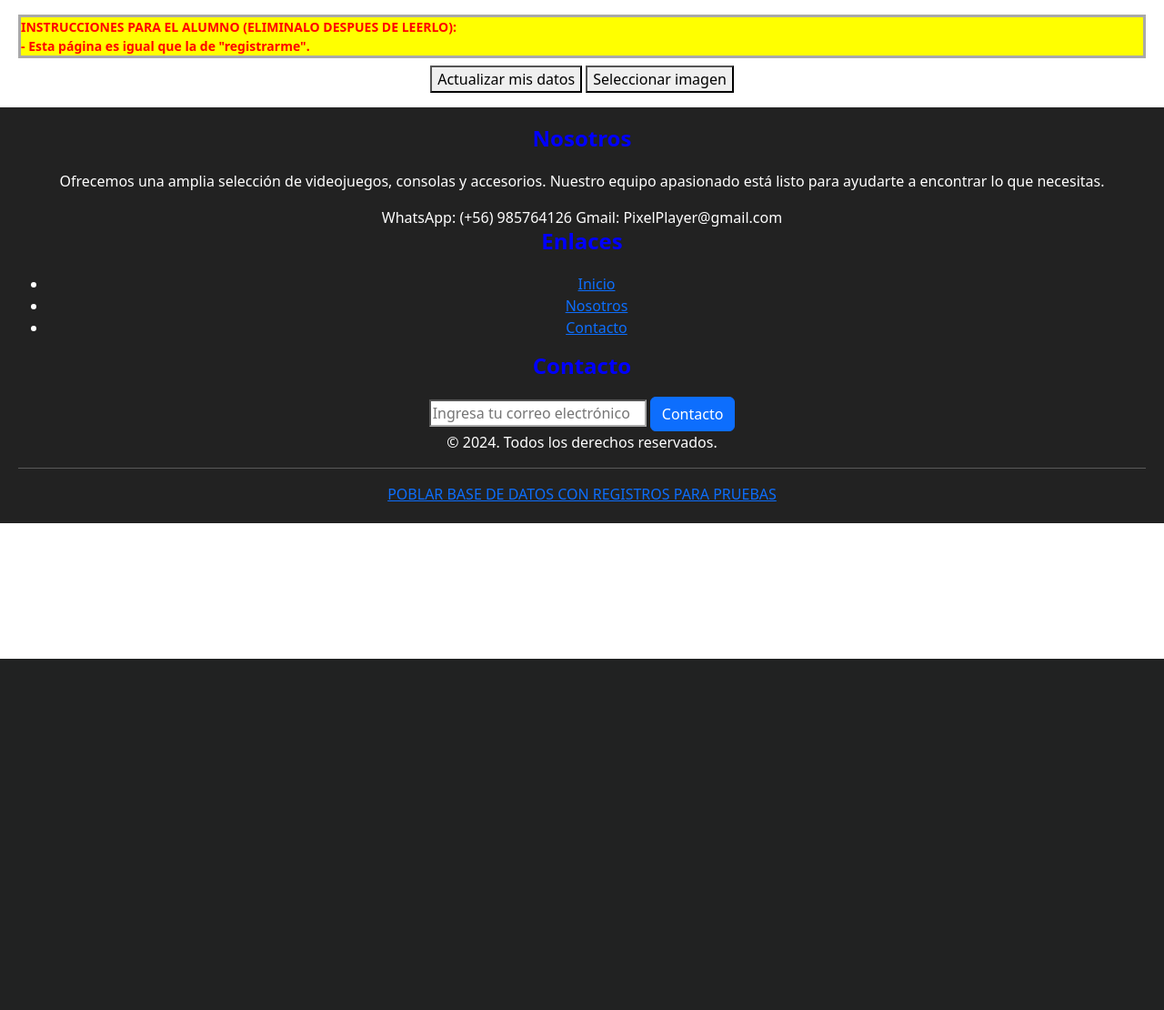
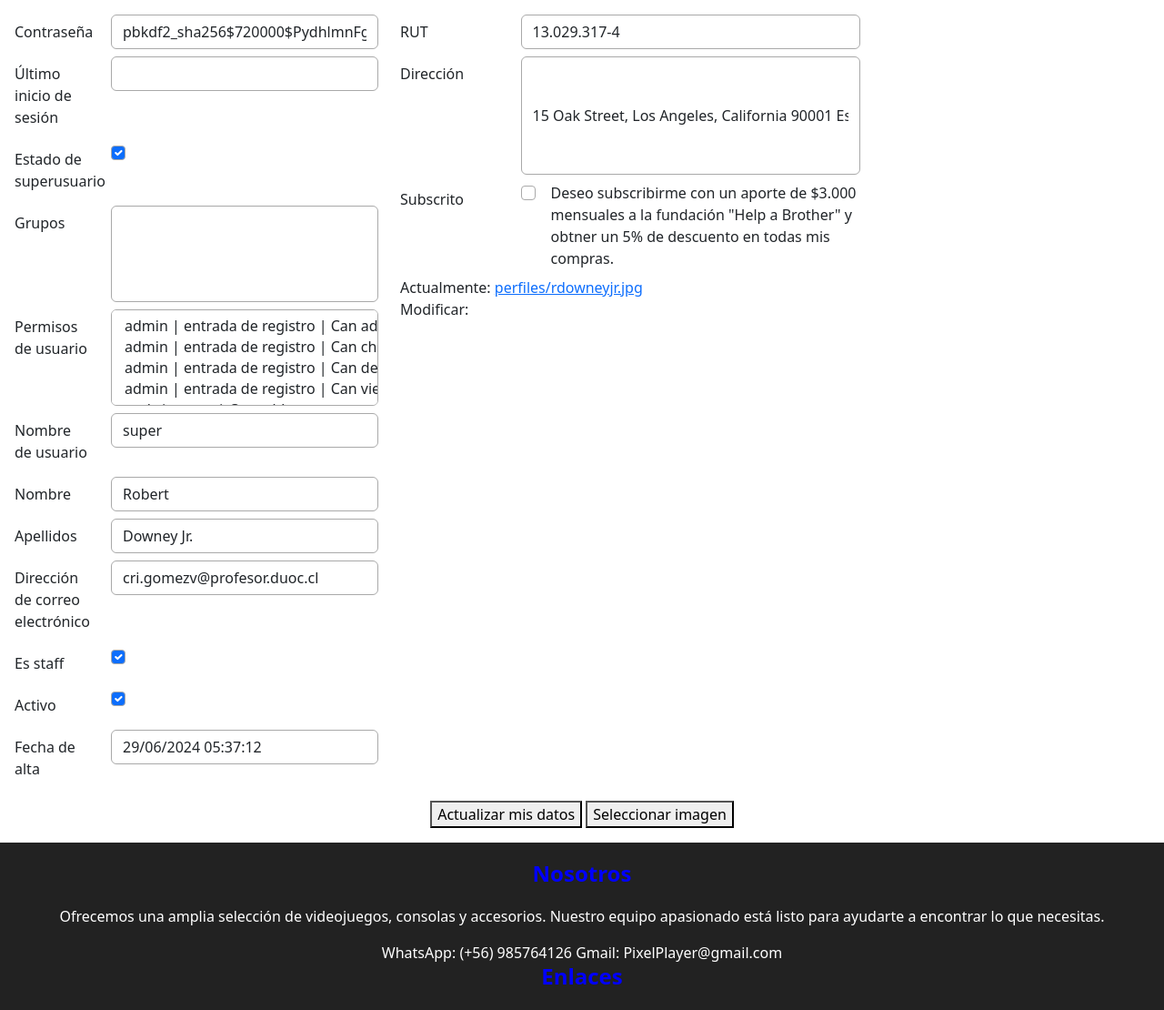
Before and after one commit to moises2312/Django, a Django app: page /misdatos in a window 1280 px wide. Shown: the part 76-1186 px from the top of the page at 91% size. Before the commit the page ends 800 px from the top, so only its background shows below. Run offline with Django 4.2, Linux system fonts and the light colour scheme; a user stored in the database is signed in; data comes from the database, SQL or seed files in the repository; both versions use the stored data as it was after the commit; lists and menus that the app fills with data are empty; some libraries are stand-ins or nearby versions.

Commit message:
Mis datos incompleto

```diff
--- a/core/templates/core/misdatos.html
+++ b/core/templates/core/misdatos.html
@@ -8,9 +8,22 @@
 
     {% csrf_token %}
 
-    <div class="instrucciones-para-el-alumno">
-      INSTRUCCIONES PARA EL ALUMNO (ELIMINALO DESPUES DE LEERLO):<br>
-      - Esta página es igual que la de "registrarme". <br>
+    <div class="row">
+
+      <!-- AREA DE DATOS BASICOS: username, nombre, apellidos, correo y contraseñas -->
+      <div class="col-sm-12 col-md-4">
+
+        {{ form_usuario|as_bootstrap_form }}
+
+      </div>
+
+      <!-- AREA DE DATOS DE PERFIL: rut, dirección y subscrito (VER COMENTARIO "CHECKBOX SUBSCRITO" en script.js)  -->
+      <div class="col-sm-12 col-md-5">
+
+        {{form_perfil|as_bootstrap_form }}
+
+      </div>
+
     </div>
 
     <!-- AREA DE BOTONES -->
--- a/core/views.py
+++ b/core/views.py
@@ -135,7 +135,7 @@ def registrarme(request):
             perfil.usuario_id = usuario.id
             perfil.tipo_usuario = 'Cliente'
             perfil.save()
-            premium = ' y aprovechar tus descuentos especiales como cliente PREMIUM' if perfil.subscrito else ''
+            premium = ' y aprovechar tus descuentos especiales como cliente PREMIUM' if perfil.subscrito else 'cliente'
             mensaje = f'Tu cuenta de usuario: "{usuario.username}" ha sido creada con éxito. !ya puedes ingresar a la tienda!"'
             messages.success(request, mensaje)
             return redirect(ingresar)
@@ -161,16 +161,35 @@ def misdatos(request):
 
     if request.method == 'POST':
 
-        pass
+        form_usuario = UsuarioForm(request.POST, instance=request.user)
+        form_perfil = RegistroPerfilForm(request.POST, request.FILES, instance=request.user.perfil)
+
+        if form_usuario.is_valid() and form_perfil.is_valid():
+            usuario = form_usuario.save(commit=False)
+            perfil = form_perfil.save(commit=False)
+            usuario.save()
+            perfil.usuario_id = usuario.id
+            perfil.save()
+            if perfil.tipo_usuario in ['Administrador', 'Superusuario']:
+                tipo_cuenta = perfil.tipo_usuario
+            else:
+                tipo_cuenta = 'CLIENTE PREMIUM' if perfil.subscrito else 'cliente'
+            messages.success(request, f'Tu cuenta de {tipo_cuenta} ha sido actualizada con éxito.')
+            return redirect(misdatos)
+        else:
+            messages.error(request, f'No fue posible guardar tus datos.')
+            show_form_errors(request, [form_usuario, form_perfil])
 
     if request.method == 'GET':
 
-        # CREAR: un formulario UsuarioForm con los datos del usuario actual
-        # CREAR: un formulario RegistroPerfilForm con los datos del usuario actual
-        pass
+        form_usuario = UsuarioForm(instance=request.user)
+        form_perfil = RegistroPerfilForm(instance=request.user.perfil)
 
     # CREAR: variable de contexto para enviar formulario de usuario y perfil
-    context = { }
+    context = {
+        'form_usuario': form_usuario,
+        'form_perfil': form_perfil
+     }
 
     return render(request, 'core/misdatos.html', context)
 
```
Also changed, not shown: db.sqlite3.
